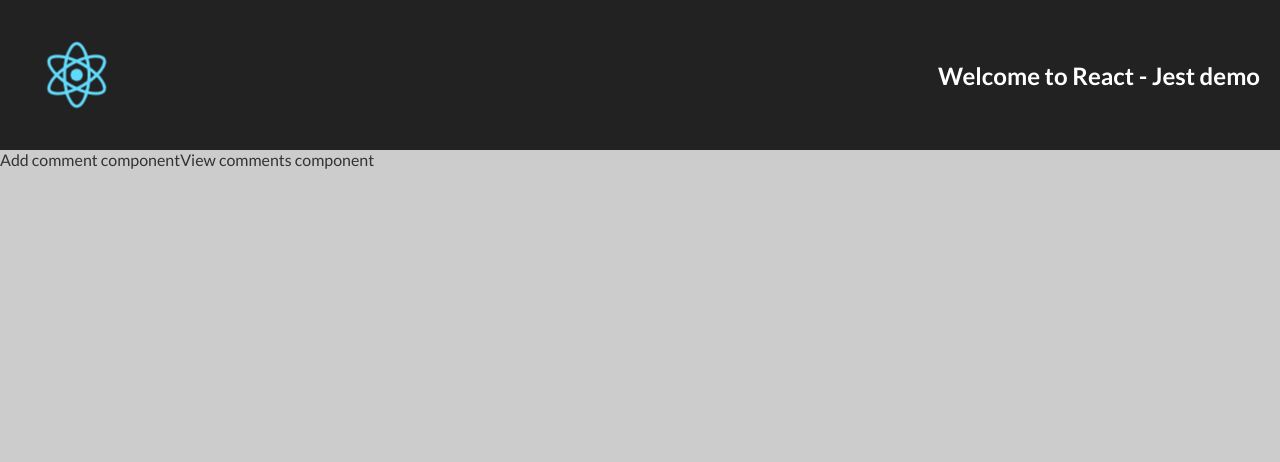
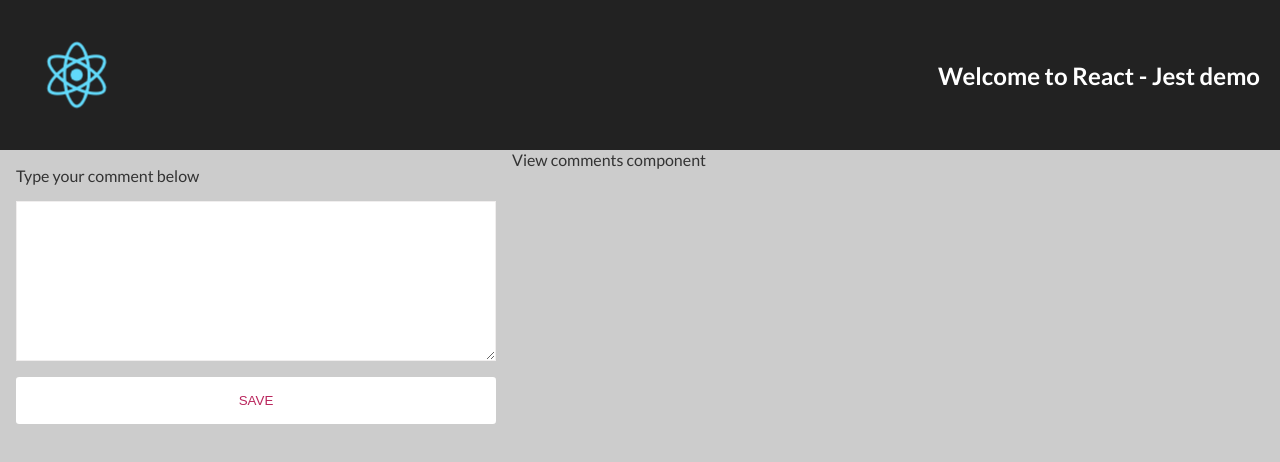
Before and after one commit to dmijatovic/react-jest-testing, a React app: page / in a window 1280 px wide. Shown: the top 462 px of the page. Built offline with nearby package versions, Linux system fonts and the light colour scheme.

Commit message:
add comment component and test

```diff
--- a/src/comment/AddComment.js
+++ b/src/comment/AddComment.js
@@ -1,5 +1,47 @@
 import React from 'react';
 
+import './AddComment.scss';
+
+/* sample functional component
 export default (props) => {
-  return <div className={props.className}>Add comment component</div>
+  return (
+    <div className={props.className}>
+      <label>Type your comment here</label>
+      <textarea className="add-comment-input" />
+      <button className="btn add-comment-btn">Save</button>
+    </div>
+  )
+}*/
+
+class AddComment extends React.Component{
+  state={comment:""}
+
+  handleChange = event => {
+    this.setState({comment: event.target.value });
+  }
+
+  handleSubmit = event =>{
+    //prevent reloading page
+    event.preventDefault();
+    console.log("handleSubmit...", this.state.comment);
+    //clean text component
+    this.setState({comment:''});
+  }
+
+  render(){
+    return (
+      <form onSubmit={this.handleSubmit}
+        className={this.props.className}>
+
+        <label className="add-comment-label">Type your comment below</label>
+        <textarea
+          className="add-comment-input"
+          value = { this.state.comment }
+          onChange={this.handleChange} />
+        <button className="btn btn-white add-comment-btn">Save</button>
+      </form>
+    )
+  }
 }
+
+export default AddComment;
--- a/src/comment/AddComment.scss
+++ b/src/comment/AddComment.scss
@@ -3,7 +3,37 @@
 .app{
 
   &-add-comment{
+    display:flex;
+    flex-direction: column;
+    padding: 1rem;
+  }
+}
 
+.add-comment{
+  &-label{
+    margin-bottom: 1rem;
   }
 
+  &-input{
+    height: 10rem;
+    width: 30rem;
+    font: inherit;
+    padding: 0.5rem;
+    border: var(--border);
+    color: var(--color-dark-1);
+  }
+  &-input:focus{
+    outline: none;
+    box-shadow: var(--box-shadow-md);
+  }
+
+  &-btn{
+    margin-top: 1rem;
+    padding: 1rem;
+  }
+
+  &-btn:focus{
+    outline: none;
+    //border: none;
+  }
 }
```
Also changed, not shown: 1 other file (tests, documents, lock files or other folders).
